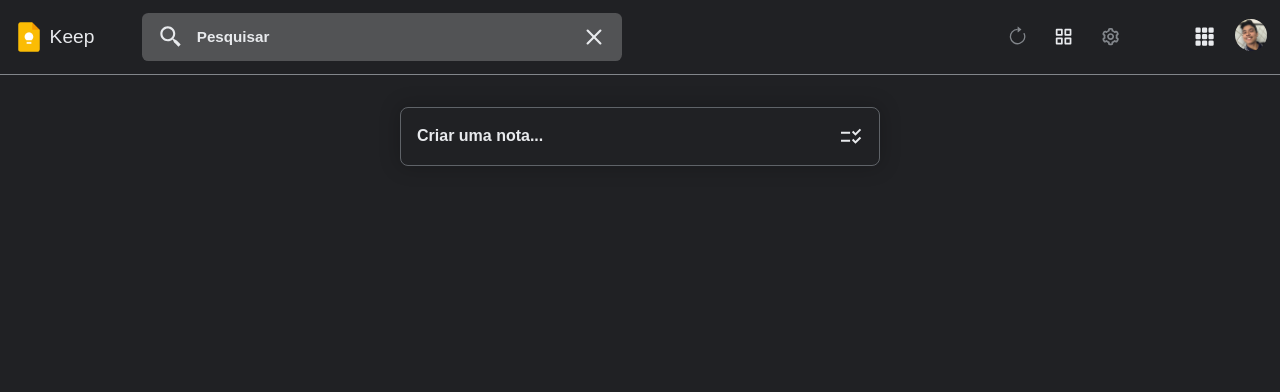
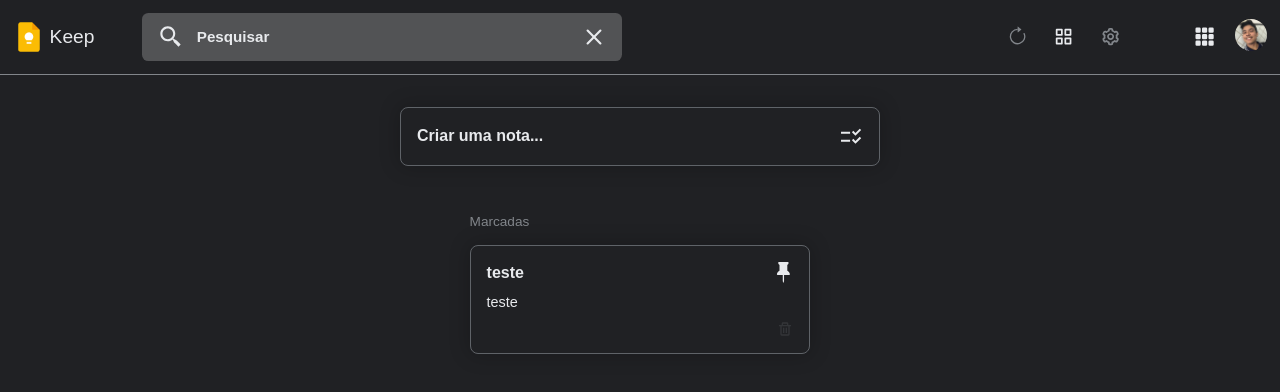
Before and after one commit to felipesoarws/google-keep-clone, a React (Vite) app: page / in a window 1280 px wide. Shown: the top 392 px of the page. Built offline with nearby package versions, Linux system fonts and the light colour scheme.

Commit message:
Add files via upload

```diff
--- a/src/App.jsx
+++ b/src/App.jsx
@@ -43,38 +43,58 @@ function App() {
 
   const [search, setSearch] = useState("");
 
-  const [notes, setNotes] = useState([]);
+  const [notes, setNotes] = useState([
+    {
+      id: 0,
+      title: "teste",
+      desc: "teste",
+      pin: true,
+    },
+  ]);
 
   const [pinnedNotes, setPinnedNotes] = useState([]);
   const [notPinnedNotes, setNotPinnedNotes] = useState([]);
+  const [notesFromLocalStorage, setNotesFromLocalStorage] = useState([]);
 
   useEffect(() => {
-    setNotes(notes);
     updateLocalStorage();
+    setNotes(notesFromLocalStorage);
     updateNotes();
   }, [reducerValue]);
 
-  const updateLocalStorage = () => {};
+  const updateLocalStorage = (i) => {
+    if (i == undefined) {
+      localStorage.setItem("notes", JSON.stringify(notes));
+      const LocalStorageNotes = JSON.parse(localStorage.getItem("notes"));
+
+      setNotesFromLocalStorage(LocalStorageNotes);
+    } else {
+      const LocalStorageNotes = JSON.parse(localStorage.getItem("notes"));
+      localStorage.setItem("notes", JSON.stringify(i));
+
+      setNotesFromLocalStorage(LocalStorageNotes);
+    }
+  };
 
   const updateNotes = () => {
     const pinned = notes.filter((n) => n.pin == true);
     const notPinned = notes.filter((n) => n.pin != true);
 
+    setNotes(notes);
     setPinnedNotes(pinned);
     setNotPinnedNotes(notPinned);
   };
 
   const pinNote = (id) => {
-    const noteContent = notes[id - 1];
+    const note = notes[id];
 
-    if (noteContent.pin) {
-      noteContent.pin = false;
+    if (note.pin) {
+      note.pin = false;
     } else {
-      noteContent.pin = true;
+      note.pin = true;
     }
 
     setNotes(notes);
-    updateLocalStorage();
     updateNotes();
     forceUpdate();
   };
@@ -83,15 +103,14 @@ function App() {
     let update = [
       ...notes,
       {
-        id: notes.length++,
+        id: notes.length,
         title: title,
         desc: desc,
         pin: pin,
       },
     ];
 
-    forceUpdate();
-    setNotes(update);
+    updateLocalStorage(update);
   };
 
   const deleteNotes = (id) => {
```
